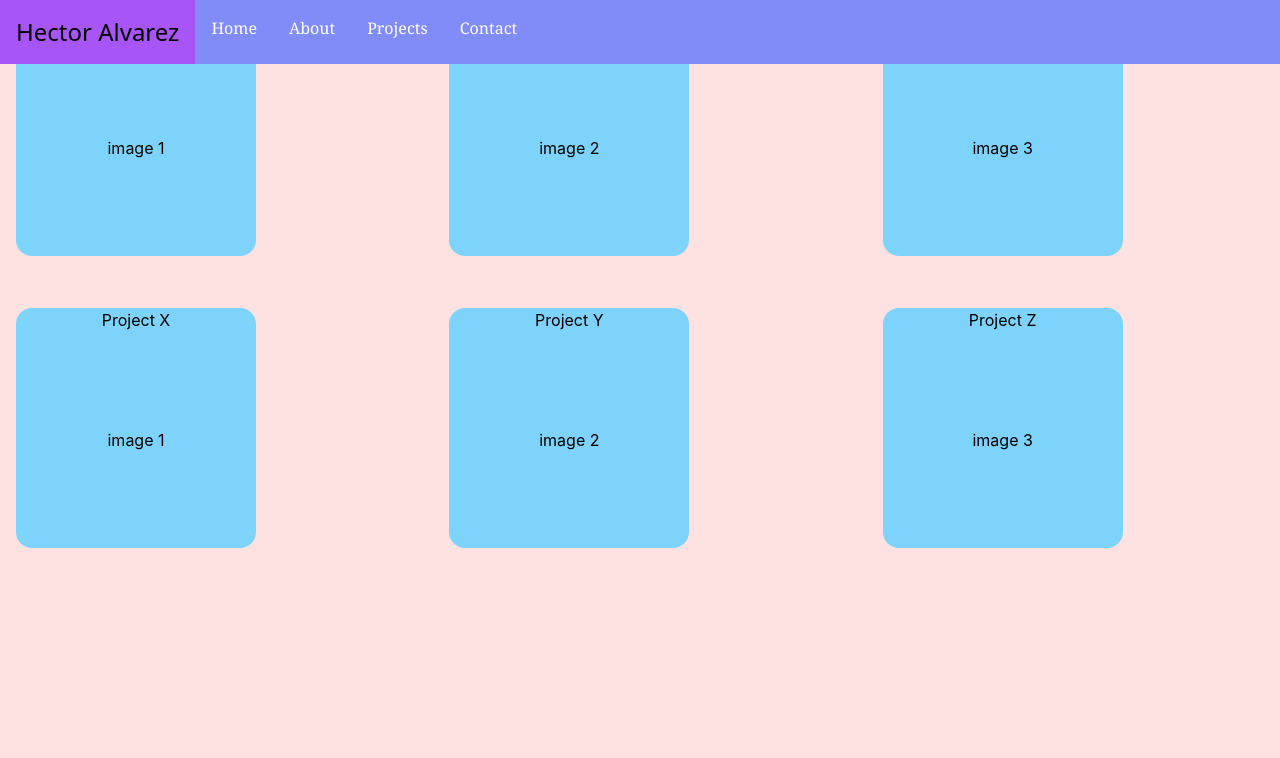
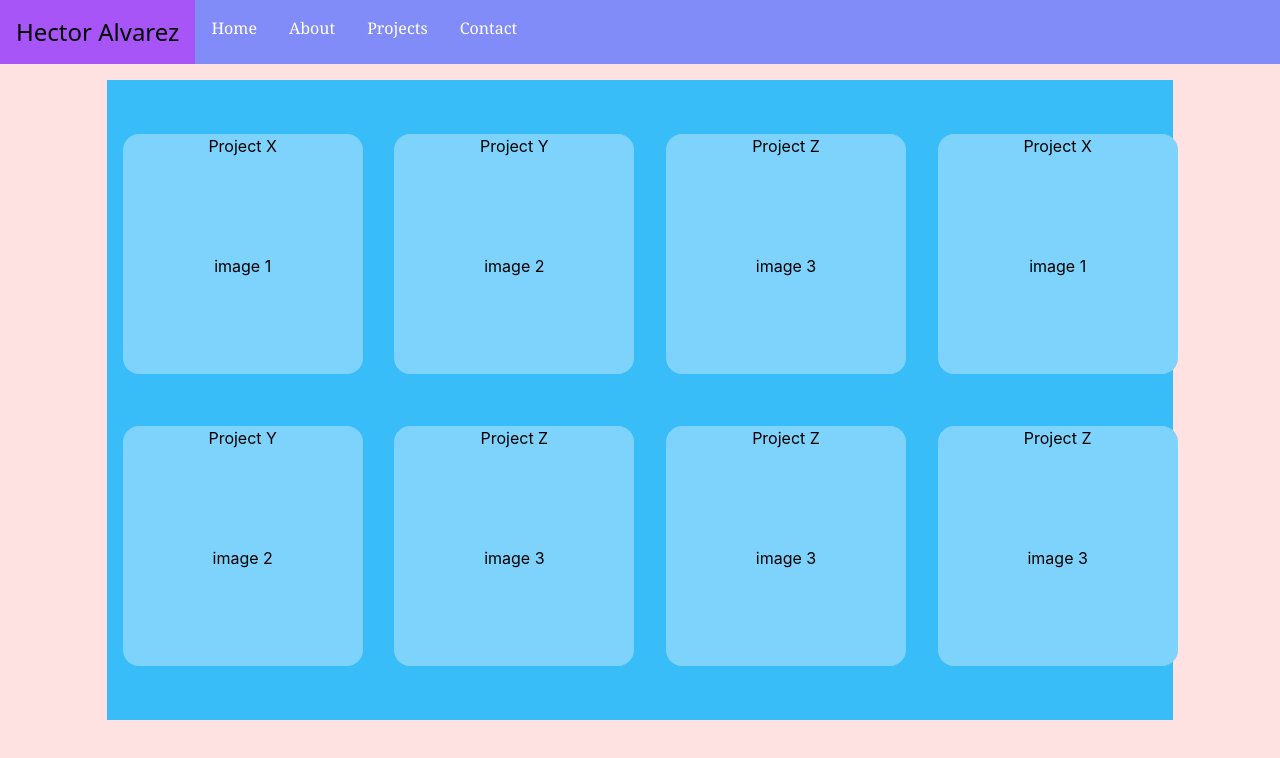
Before and after one commit to clouds16/portfolio, a React (Create React App) app: page /projects in a window 1280 px wide. Shown: the top 758 px of the page. Built offline with nearby package versions, Linux system fonts and the light colour scheme.

Commit message:
changes to landing page and other pages

```diff
--- a/src/pages/About.js
+++ b/src/pages/About.js
@@ -41,7 +41,7 @@ function About() {
                         </div>
 
                         <div className="flex-1 flex place-items-center justify-center">
-                            <img className="h-60 w-auto" src={require('../assets/ucilogo.jpeg')} />
+                            <img className="h-full w-auto" src={require('../assets/ucilogo.jpeg')} />
                         </div>
                     </div>
 
--- a/src/pages/Home.js
+++ b/src/pages/Home.js
@@ -3,11 +3,45 @@ import { FontAwesomeIcon } from '@fortawesome/react-fontawesome';
 import {  faFacebookF } from '@fortawesome/free-brands-svg-icons';
 import Programming from '../assets/homepage.jpeg'
 function Home() {
+
+    const skills = [
+        {
+            title : "Programming Languages",
+            detail: "Python, JavaScript/TypeScript , C#, HTML , CSS" ,
+            image : "https://www.google.com/url?sa=i&url=https%3A%2F%2Fwww.zdnet.com%2Feducation%2Fcomputers-tech%2Feasiest-programming-languages-to-learn%2F&psig=AOvVaw3P1IzZ9ykmTpKr4TJZ_Z7i&ust=1641522801068000&source=images&cd=vfe&ved=0CAsQjRxqFwoTCPjLvI6LnPUCFQAAAAAdAAAAABAD"
+        },
+        {
+            title : "Front End Development",
+            detail: "Frameworks: ReactJS/ReactNative, Angular (Ionic), Styling:  SCSS , Tailwind" ,
+            image : "https://www.google.com/url?sa=i&url=https%3A%2F%2Fwww.mindinventory.com%2Fblog%2Ftop-front-end-development-tools%2F&psig=AOvVaw2roSlHzlaJ_RrrMYzqQU4T&ust=1641522835048000&source=images&cd=vfe&ved=0CAsQjRxqFwoTCMjE556LnPUCFQAAAAAdAAAAABAI"
+        },
+        {
+            title : "Back End Development",
+            detail: "NodeJS, Express" ,
+            image : "https://www.google.com/url?sa=i&url=https%3A%2F%2Fcodecondo.com%2Fawesome-facts-that-will-make-you-be-a-back-end-developer%2F&psig=AOvVaw2jaB_snhKAudex84LWTx5o&ust=1641522868039000&source=images&cd=vfe&ved=0CAsQjRxqFwoTCMDEqq6LnPUCFQAAAAAdAAAAABAD"
+        },
+        {
+            title : "Databases",
+            detail: "MongoDB , DynoDB , SQL , PostGres" ,
+            image : "https://www.google.com/url?sa=i&url=https%3A%2F%2Fwww.toptal.com%2Fdatabase%2Fdatabase-design-bad-practices&psig=AOvVaw0xBWYLl-tCwyTIRtbbbg7X&ust=1641522890318000&source=images&cd=vfe&ved=0CAsQjRxqFwoTCPD4mbqLnPUCFQAAAAAdAAAAABAD"
+        },
+        {
+            title : "Cloud Technologies",
+            detail: "AWS, Terraform , Jenkins , CI/CD , Docker, Kubernetes , Linux" ,
+            image : ""
+        },
+        {
+            title : "Team Work and Leadership",
+            detail: "Git, Github, Agile, Scrum, Kanban" ,
+            image : ""
+        }
+    ]
+
     return(
         <section className="snap-y snap-mandatory overflow-scroll h-screen w-screen  ">
 
             <section className="h-screen w-screen bg-amber-50 p-20 snap-start flex place-items-center justify-center">
-                <div className=" h-1/2 w-3/4 bg-purple-200 rounded-3xl flex justify-center place-items-center ">
+                <div className="bg-purple-200 rounded-3xl flex justify-center place-items-center ">
                     <div className="flex-1 m-4 flex flex-col ">
                         <h1 className="text-4xl font-serif justify-left">Welcome </h1>
                         <h2>Meet your new Software Engineer/Developer</h2>
@@ -23,8 +57,29 @@ function Home() {
             </section>
 
 
-            <section className="h-screen w-screen font-sansbg-red-300 p-20 snap-start ">
-                <h2 className=" font-sans"> Skills </h2>
+            <section className="h-screen w-screen font-sansbg-red-300 p-20 snap-start flex place-items-center justify-center" id="skills">
+                <div className="h-4/5 w-4/5 flex flex-col bg-sky-200">
+                    <div className="font-sans text-4xl "> Skills </div>
+                    <div className="grid grid-cols-3">
+                    {
+                    skills.map( (item)=> {
+                        return (
+                            <div className="flex flex-col place-items-center justify-center bg-yellow-200 p-2 m-5 rounded-3xl" id="card">
+                                <div className="flex-1" >
+                                    <h2>{item.title}</h2>
+                                    <h2>{item.detail}</h2>
+                                </div>
+                                <div className="flex-1">
+                                    <img src={item.image} />
+                                </div>
+                            </div>
+                        )
+                    } )
+                }
+                    </div>
+                </div>
+
+
             </section>
 
 
--- a/src/pages/Projects.js
+++ b/src/pages/Projects.js
@@ -27,14 +27,22 @@ function Projects() {
         {
             name : "Project Z",
             image : "image 3"
+        },
+        {
+            name : "Project Z",
+            image : "image 3"
+        },
+        {
+            name : "Project Z",
+            image : "image 3"
         }
     ]
 
 
     return(
-        <section className="h-screen w-screen bg-red-100 ">
-            <div className="grid grid-cols-3 gap-5">
-
+        <section className="h-screen w-screen bg-red-100 flex justify-center place-items-center ">
+            <div className="h-4/5 w-5/6 flex justify-center place-items-center bg-sky-400" >
+                <div className="grid grid-cols-4 gap-5">
                 { projects.map( (item) => {
                     return (
                     <div className="flex flex-col h-60 w-60 items-center bg-sky-300 m-4 rounded-2xl">
@@ -44,7 +52,10 @@ function Projects() {
                     )})
                 }
 
+                </div>
+
             </div>
+
 
         </section>
     )
```
